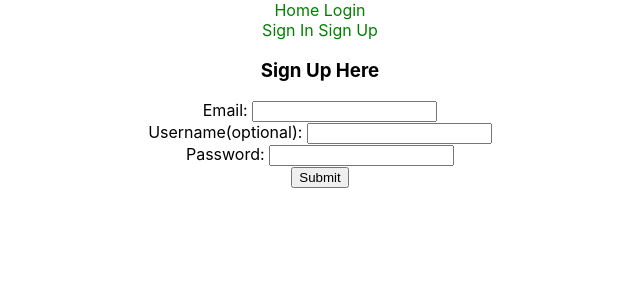
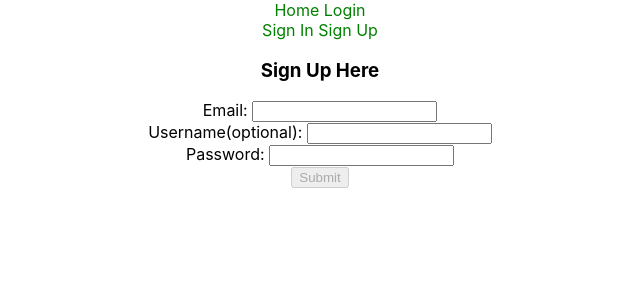
Before and after one commit to how-to-life-hacker/frontend, a React (Create React App) app: page /signup in a window 1280 px wide. Shown: the top 300 px of the page, without its empty margins (320-960 px from the left). Built offline with nearby package versions, Linux system fonts and the light colour scheme.

Commit message:
Prevent users from submitting invalid inputs

```diff
--- a/src/Forms.js
+++ b/src/Forms.js
@@ -1,4 +1,4 @@
-import React, { useState } from "react";
+import React, { useState, useEffect } from "react";
 import "./Forms.css";
 import { BrowserRouter as Router, Switch, Route, Link } from "react-router-dom";
 import * as yup from "yup";
@@ -22,12 +22,14 @@ const initialFormErrors = {
 };
 
 const initialUsers = []
+const initiallyDisabled = true
 
 export default function Forms() {
 
   const [ formValues, setFormValues ] = useState(initialFormValues);
   const [ formErrors, setFormErrors ] = useState(initialFormErrors);
   const [ users, setUsers ] = useState(initialUsers)
+  const [ disabled, setDisabled ] = useState(initiallyDisabled)
 
   function onSubmit(event) {
     event.preventDefault();
@@ -55,6 +57,13 @@ export default function Forms() {
     setFormValues({ ...formValues, [inputName]: inputValue });
   }
 
+  useEffect(() => {
+    schema.isValid(formValues)
+    .then(valid => {
+      setDisabled(!valid)
+    })
+  }, [formValues])
+
   return (
     <div>
       <Router>
@@ -69,6 +78,7 @@ export default function Forms() {
               formValues={formValues}
               updateForm={updateForm}
               onSubmit={onSubmit}
+              disabled={disabled}
             />
             <p className="error">{formErrors.email}</p>
             <p className="error">{formErrors.username}</p>
@@ -87,6 +97,7 @@ export default function Forms() {
               formValues={formValues}
               updateForm={updateForm}
               onSubmit={onSubmit}
+              disabled={disabled}
             />
             <p className="error">{formErrors.email}</p>
             <p className="error">{formErrors.username}</p>
--- a/src/Signin.js
+++ b/src/Signin.js
@@ -4,7 +4,7 @@ import { BrowserRouter as Route, Link } from "react-router-dom";
 console.log(Route);
 
 export default function Signin(props) {
-  const { formValues, updateForm, onSubmit } = props;
+  const { formValues, updateForm, onSubmit, disabled } = props;
 
   function onChange(evt) {
     const { name, value } = evt.target;
@@ -43,7 +43,7 @@ export default function Signin(props) {
           <br />
         </label>
 
-        <button type="submit" className="submitButton">Submit</button>
+        <button type="submit" className="submitButton" disabled={disabled} >Submit</button>
       </form>
     </div>
   );
--- a/src/Signup.js
+++ b/src/Signup.js
@@ -5,7 +5,7 @@ console.log(Route)
 
 export default function Signup(props) {
 
-  const { formValues, updateForm, onSubmit } = props;
+  const { formValues, updateForm, onSubmit, disabled } = props;
 
   function onChange(evt) {
     const { name, value } = evt.target;
@@ -56,7 +56,7 @@ export default function Signup(props) {
           <br />
         </label>
 
-        <button type="submit" className="submitButton">Submit</button>
+        <button type="submit" className="submitButton" disabled={disabled}>Submit</button>
       </form>
     </div>
   );
```
